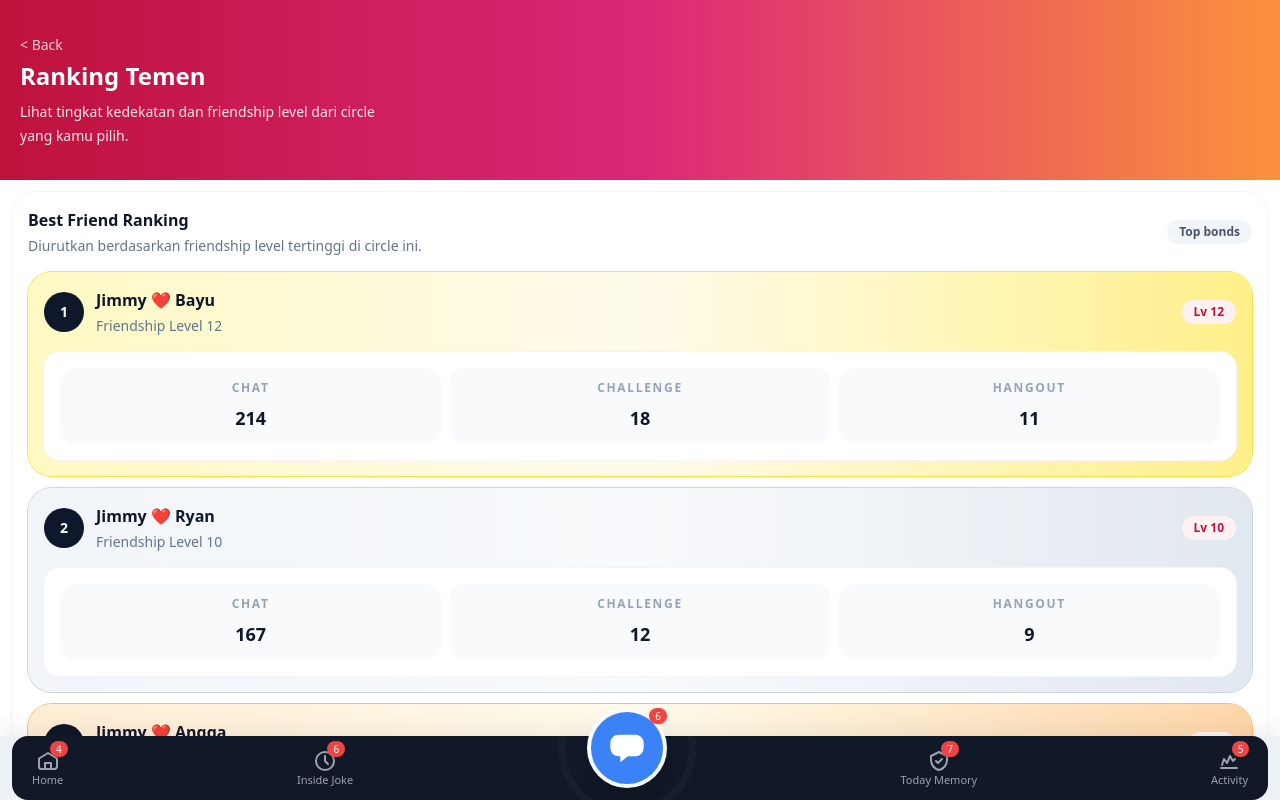
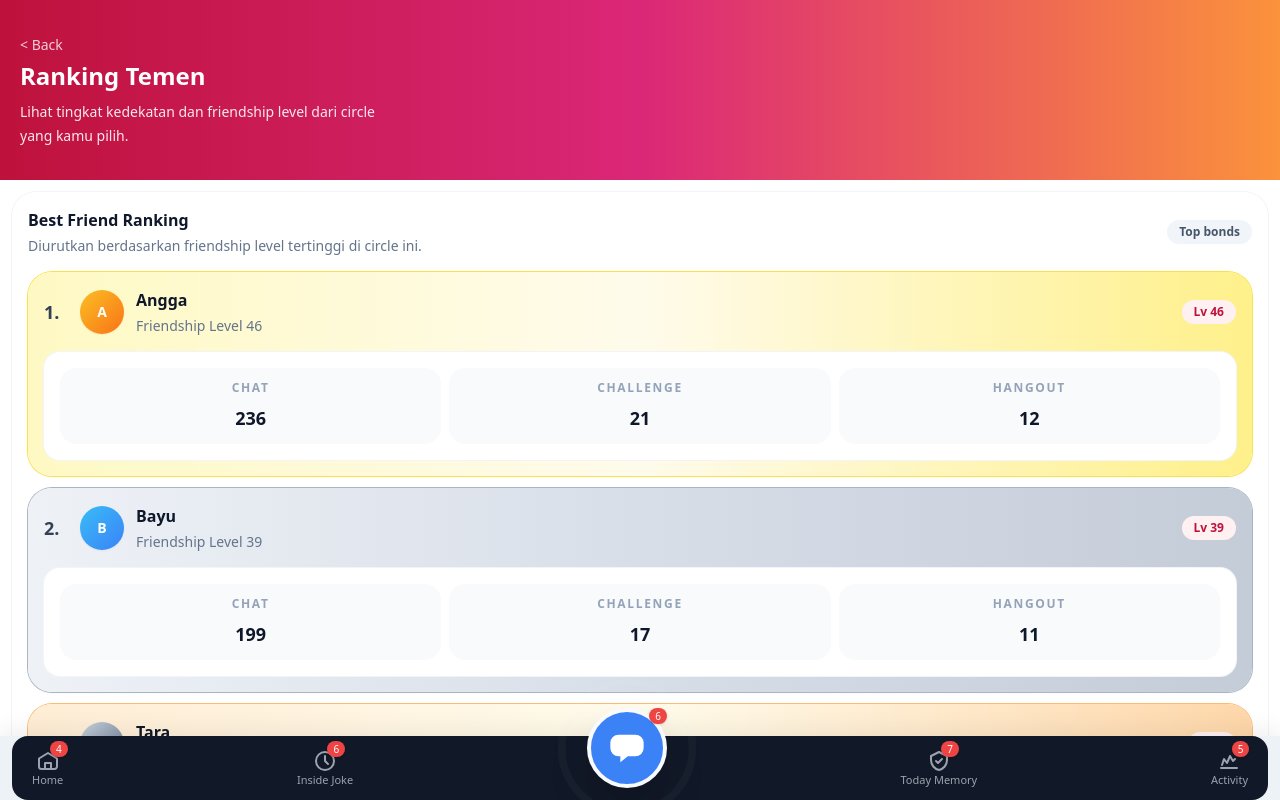
Before and after one commit to jimmytobing/JimCapasitor, a React (Vite) app: page /friend-ranking in a window 1280 px wide. Built offline with nearby package versions, Linux system fonts and the light colour scheme.

Commit message:
[Bugfix] Perbaikan warna

```diff
--- a/src/features/chat/chatData.js
+++ b/src/features/chat/chatData.js
@@ -1,14 +1,25 @@
+export const currentUser = {
+  id: 'me',
+  name: 'Gracia',
+  age: 12,
+  gender: 'wanita',
+  hobby: ['menyanyi', 'dance'],
+  avatar: 'G',
+  avatarTone: 'from-pink-400 to-rose-500',
+}
+
 export const chatThreads = [
   {
     id: 'bayu',
     name: 'Bayu',
+    gender: 'pria',
     avatar: 'B',
     avatarTone: 'from-sky-400 to-blue-500',
     preview: 'Gas main nanti malam? Joshua juga kayaknya join.',
     time: '21:14',
     circles: ['best-friend', 'school-friend', 'game-friend'],
     messages: [
-      { id: 1, from: 'Bayu', text: 'Jim, nanti malam jadi online kan?', time: '20:11' },
+      { id: 1, from: 'Bayu', text: 'Gracia, nanti malam jadi online kan?', time: '20:11' },
       { id: 2, from: 'me', text: 'Jadi. Abis makan dulu bentar.', time: '20:12' },
       { id: 3, from: 'Bayu', text: 'Oke. Aku udah kabarin Joshua juga.', time: '20:13' },
       { id: 4, from: 'me', text: 'Main apa? Mobile Legend lagi?', time: '20:14' },
@@ -24,6 +35,7 @@ export const chatThreads = [
   {
     id: 'angga',
     name: 'Angga',
+    gender: 'pria',
     avatar: 'A',
     avatarTone: 'from-amber-400 to-orange-500',
     preview: 'Besok nongkrong jadi di cafe yang kemarin?',
@@ -46,6 +58,7 @@ export const chatThreads = [
   {
     id: 'vina',
     name: 'Vina',
+    gender: 'wanita',
     avatar: 'V',
     avatarTone: 'from-fuchsia-400 to-pink-500',
     preview: 'Aku masih ngakak sama kejadian Bayu tadi.',
@@ -68,6 +81,7 @@ export const chatThreads = [
   {
     id: 'joshua',
     name: 'Joshua',
+    gender: 'pria',
     avatar: 'J',
     avatarTone: 'from-orange-400 to-amber-500',
     preview: '',
@@ -79,6 +93,7 @@ export const chatThreads = [
   {
     id: 'fikri',
     name: 'Fikri',
+    gender: 'pria',
     avatar: 'F',
     avatarTone: 'from-violet-400 to-fuchsia-500',
     preview: '',
@@ -90,6 +105,7 @@ export const chatThreads = [
   {
     id: 'nanda',
     name: 'Nanda',
+    gender: 'wanita',
     avatar: 'N',
     avatarTone: 'from-cyan-400 to-blue-500',
     preview: '',
@@ -101,6 +117,7 @@ export const chatThreads = [
   {
     id: 'ryan',
     name: 'Ryan',
+    gender: 'pria',
     avatar: 'R',
     avatarTone: 'from-emerald-400 to-teal-500',
     preview: '',
@@ -112,6 +129,7 @@ export const chatThreads = [
   {
     id: 'graciella',
     name: 'Graciella',
+    gender: 'wanita',
     avatar: 'G',
     avatarTone: 'from-pink-400 to-rose-500',
     preview: '',
@@ -123,6 +141,7 @@ export const chatThreads = [
   {
     id: 'dina',
     name: 'Dina',
+    gender: 'wanita',
     avatar: 'D',
     avatarTone: 'from-slate-500 to-slate-700',
     preview: '',
@@ -134,6 +153,7 @@ export const chatThreads = [
   {
     id: 'caca',
     name: 'Caca',
+    gender: 'wanita',
     avatar: 'C',
     avatarTone: 'from-rose-400 to-pink-500',
     preview: '',
@@ -145,6 +165,7 @@ export const chatThreads = [
   {
     id: 'rafi',
     name: 'Rafi',
+    gender: 'pria',
     avatar: 'R',
     avatarTone: 'from-lime-400 to-emerald-500',
     preview: '',
@@ -156,6 +177,7 @@ export const chatThreads = [
   {
     id: 'dion',
     name: 'Dion',
+    gender: 'pria',
     avatar: 'D',
     avatarTone: 'from-indigo-400 to-blue-500',
     preview: '',
@@ -167,6 +189,7 @@ export const chatThreads = [
   {
     id: 'fitri',
     name: 'Fitri',
+    gender: 'wanita',
     avatar: 'F',
     avatarTone: 'from-fuchsia-400 to-pink-500',
     preview: '',
@@ -178,6 +201,7 @@ export const chatThreads = [
   {
     id: 'lola',
     name: 'Lola',
+    gender: 'wanita',
     avatar: 'L',
     avatarTone: 'from-orange-400 to-amber-500',
     preview: '',
@@ -189,6 +213,7 @@ export const chatThreads = [
   {
     id: 'zaki',
     name: 'Zaki',
+    gender: 'pria',
     avatar: 'Z',
     avatarTone: 'from-sky-400 to-cyan-500',
     preview: '',
@@ -200,6 +225,7 @@ export const chatThreads = [
   {
     id: 'putri',
     name: 'Putri',
+    gender: 'wanita',
     avatar: 'P',
     avatarTone: 'from-purple-400 to-violet-500',
     preview: '',
@@ -211,6 +237,7 @@ export const chatThreads = [
   {
     id: 'yusuf',
     name: 'Yusuf',
+    gender: 'pria',
     avatar: 'Y',
     avatarTone: 'from-teal-400 to-emerald-500',
     preview: '',
@@ -222,6 +249,7 @@ export const chatThreads = [
   {
     id: 'kevin',
     name: 'Kevin',
+    gender: 'pria',
     avatar: 'K',
     avatarTone: 'from-violet-400 to-indigo-500',
     preview: '',
@@ -233,6 +261,7 @@ export const chatThreads = [
   {
     id: 'salma',
     name: 'Salma',
+    gender: 'wanita',
     avatar: 'S',
     avatarTone: 'from-pink-400 to-rose-500',
     preview: '',
@@ -244,6 +273,7 @@ export const chatThreads = [
   {
     id: 'bimo-best',
     name: 'Bimo',
+    gender: 'pria',
     avatar: 'B',
     avatarTone: 'from-slate-300 to-slate-500',
     preview: '',
@@ -255,6 +285,7 @@ export const chatThreads = [
   {
     id: 'tara-best',
     name: 'Tara',
+    gender: 'wanita',
     avatar: 'T',
     avatarTone: 'from-slate-300 to-slate-500',
     preview: '',
@@ -266,6 +297,7 @@ export const chatThreads = [
   {
     id: 'mira-school',
     name: 'Mira',
+    gender: 'wanita',
     avatar: 'M',
     avatarTone: 'from-slate-300 to-slate-500',
     preview: '',
@@ -277,6 +309,7 @@ export const chatThreads = [
   {
     id: 'tono-school',
     name: 'Tono',
+    gender: 'pria',
     avatar: 'T',
     avatarTone: 'from-slate-300 to-slate-500',
     preview: '',
@@ -288,6 +321,7 @@ export const chatThreads = [
   {
     id: 'raka-game',
     name: 'Raka',
+    gender: 'pria',
     avatar: 'R',
     avatarTone: 'from-slate-300 to-slate-500',
     preview: '',
@@ -299,6 +333,7 @@ export const chatThreads = [
   {
     id: 'nisa-game',
     name: 'Nisa',
+    gender: 'wanita',
     avatar: 'N',
     avatarTone: 'from-slate-300 to-slate-500',
     preview: '',
@@ -310,6 +345,7 @@ export const chatThreads = [
   {
     id: 'leo-secret',
     name: 'Leo',
+    gender: 'pria',
     avatar: 'L',
     avatarTone: 'from-slate-300 to-slate-500',
     preview: '',
@@ -321,6 +357,7 @@ export const chatThreads = [
   {
     id: 'maya-secret',
     name: 'Maya',
+    gender: 'wanita',
     avatar: 'M',
     avatarTone: 'from-slate-300 to-slate-500',
     preview: '',
--- a/src/features/daily/DailyPage.jsx
+++ b/src/features/daily/DailyPage.jsx
@@ -10,9 +10,9 @@ const moodOptions = [
 ]
 
 const friendsSeed = [
-  { name: 'Joshua', moodId: 'ngantuk' },
-  { name: 'Bayu', moodId: 'happy' },
-  { name: 'Angga', moodId: 'bad-mood' },
+  { name: 'Joshua', gender: 'pria', moodId: 'ngantuk' },
+  { name: 'Bayu', gender: 'pria', moodId: 'happy' },
+  { name: 'Angga', gender: 'pria', moodId: 'bad-mood' },
 ]
 
 export default function DailyPage({ showToast }) {
--- a/src/features/friend-radar/FriendRadarPage.jsx
+++ b/src/features/friend-radar/FriendRadarPage.jsx
@@ -4,6 +4,7 @@ import BottomStickyNav from '../../shared/components/BottomStickyNav.jsx'
 const nearbyFriends = [
   {
     name: 'Joshua',
+    gender: 'pria',
     place: '0.4 km dari kamu',
     area: 'Lagi di cafe Sudirman',
     avatar: 'J',
@@ -11,6 +12,7 @@ const nearbyFriends = [
   },
   {
     name: 'Bayu',
+    gender: 'pria',
     place: '0.9 km dari kamu',
     area: 'Dekat kampus barat',
     avatar: 'B',
@@ -18,6 +20,7 @@ const nearbyFriends = [
   },
   {
     name: 'Angga',
+    gender: 'pria',
     place: '1.3 km dari kamu',
     area: 'Main di taman kota',
     avatar: 'A',
@@ -28,6 +31,7 @@ const nearbyFriends = [
 const onlineFriends = [
   {
     name: 'Ryan',
+    gender: 'pria',
     activity: 'Online 2 menit lalu',
     status: 'Sedang buka chat',
     avatar: 'R',
@@ -35,6 +39,7 @@ const onlineFriends = [
   },
   {
     name: 'Vina',
+    gender: 'wanita',
     activity: 'Online sekarang',
     status: 'Baru update story',
     avatar: 'V',
@@ -42,6 +47,7 @@ const onlineFriends = [
   },
   {
     name: 'Graciella',
+    gender: 'wanita',
     activity: 'Online 5 menit lalu',
     status: 'Lagi cek circle',
     avatar: 'G',
--- a/src/features/friend-ranking/FriendRankingPage.jsx
+++ b/src/features/friend-ranking/FriendRankingPage.jsx
@@ -1,70 +1,67 @@
 import { useMemo } from 'react'
 import { useNavigate, useSearchParams } from 'react-router-dom'
 import BottomStickyNav from '../../shared/components/BottomStickyNav.jsx'
-
-const rankingByCircle = {
-  'best-friend': {
-    title: 'Best Friend Ranking',
-    friends: [
-      { name: 'Bayu', level: 12, chat: 214, challenge: 18, hangout: 11 },
-      { name: 'Ryan', level: 10, chat: 167, challenge: 12, hangout: 9 },
-      { name: 'Angga', level: 9, chat: 149, challenge: 10, hangout: 8 },
-      { name: 'Joshua', level: 8, chat: 132, challenge: 9, hangout: 7 },
-    ],
-  },
-  'school-friend': {
-    title: 'School Friend Ranking',
-    friends: [
-      { name: 'Nanda', level: 8, chat: 121, challenge: 9, hangout: 6 },
-      { name: 'Caca', level: 7, chat: 116, challenge: 8, hangout: 5 },
-      { name: 'Rafi', level: 6, chat: 104, challenge: 6, hangout: 5 },
-      { name: 'Dion', level: 6, chat: 96, challenge: 5, hangout: 4 },
-      { name: 'Fitri', level: 5, chat: 91, challenge: 5, hangout: 4 },
-      { name: 'Lola', level: 5, chat: 88, challenge: 4, hangout: 4 },
-      { name: 'Zaki', level: 5, chat: 82, challenge: 4, hangout: 3 },
-      { name: 'Putri', level: 4, chat: 76, challenge: 4, hangout: 3 },
-      { name: 'Yusuf', level: 4, chat: 72, challenge: 3, hangout: 3 },
-      { name: 'Joshua', level: 4, chat: 70, challenge: 3, hangout: 2 },
-      { name: 'Bayu', level: 3, chat: 64, challenge: 2, hangout: 2 },
-      { name: 'Angga', level: 3, chat: 58, challenge: 2, hangout: 2 },
-    ],
-  },
-  'game-friend': {
-    title: 'Game Friend Ranking',
-    friends: [
-      { name: 'Fikri', level: 11, chat: 172, challenge: 20, hangout: 6 },
-      { name: 'Joshua', level: 9, chat: 151, challenge: 16, hangout: 5 },
-      { name: 'Graciella', level: 7, chat: 118, challenge: 11, hangout: 4 },
-      { name: 'Salma', level: 6, chat: 101, challenge: 9, hangout: 4 },
-      { name: 'Kevin', level: 5, chat: 86, challenge: 7, hangout: 3 },
-      { name: 'Bayu', level: 5, chat: 82, challenge: 7, hangout: 3 },
-    ],
-  },
-  'secret-circle': {
-    title: 'Secret Circle Ranking',
-    friends: [
-      { name: 'Vina', level: 9, chat: 133, challenge: 8, hangout: 5 },
-      { name: 'Ryan', level: 8, chat: 117, challenge: 7, hangout: 4 },
-      { name: 'Dina', level: 7, chat: 104, challenge: 6, hangout: 4 },
-    ],
-  },
-}
+import { chatThreads, circleTitles } from '../chat/chatData.js'
 
 const podiumStyles = {
   0: 'bg-gradient-to-r from-yellow-100 via-amber-50 to-yellow-200 ring-yellow-300',
-  1: 'bg-gradient-to-r from-slate-100 via-slate-50 to-slate-200 ring-slate-300',
+  1: 'bg-gradient-to-r from-[#eef2f7] via-[#d8dee8] to-[#c4ccd8] ring-[#aab4c3]',
   2: 'bg-gradient-to-r from-orange-100 via-amber-50 to-orange-200 ring-orange-300',
 }
+
+const avatarTones = [
+  'from-orange-400 to-amber-500',
+  'from-sky-400 to-cyan-500',
+  'from-pink-400 to-rose-500',
+  'from-violet-400 to-purple-500',
+  'from-emerald-400 to-teal-500',
+  'from-fuchsia-400 to-pink-500',
+]
 
 export default function FriendRankingPage({ showToast }) {
   const navigate = useNavigate()
   const [searchParams] = useSearchParams()
   const circleId = searchParams.get('circle') || 'best-friend'
-  const data = useMemo(
-    () => rankingByCircle[circleId] ?? rankingByCircle['best-friend'],
-    [circleId]
-  )
   const notify = typeof showToast === 'function' ? showToast : () => {}
+
+  const getAvatarTone = (name, index) => {
+    const total = name.split('').reduce((sum, char) => sum + char.charCodeAt(0), 0)
+    return avatarTones[(total + index) % avatarTones.length]
+  }
+
+  const data = useMemo(() => {
+    const activeCircleId = circleTitles[circleId] ? circleId : 'best-friend'
+    const friends = chatThreads
+      .filter((thread) => thread.circles?.includes(activeCircleId))
+      .map((thread, index) => {
+        const nameScore = thread.name
+          .split('')
+          .reduce((sum, char) => sum + char.charCodeAt(0), 0)
+        const messageCount = thread.messages.length
+        const chat = messageCount > 0 ? messageCount * 18 + (nameScore % 40) : 8 + (nameScore % 18)
+        const challenge = Math.max(1, Math.round(chat / 12) + (index % 3))
+        const hangout = Math.max(1, Math.round(challenge / 2) + (nameScore % 3))
+        const level = Math.max(2, Math.round(chat / 18) + challenge + hangout)
+
+        return {
+          ...thread,
+          chat,
+          challenge,
+          hangout,
+          level,
+        }
+      })
+      .sort((left, right) => {
+        if (right.level !== left.level) return right.level - left.level
+        if (right.chat !== left.chat) return right.chat - left.chat
+        return left.name.localeCompare(right.name)
+      })
+
+    return {
+      title: `${circleTitles[activeCircleId]} Ranking`,
+      friends,
+    }
+  }, [circleId])
 
   return (
     <div className="h-screen overflow-y-auto bg-[#edf2f7] hide-scrollbar">
@@ -102,26 +99,31 @@ export default function FriendRankingPage({ showToast }) {
                   <button
                     key={friend.name}
                     className={`w-full rounded-3xl p-4 text-left shadow-sm ring-1 transition ${
-                      podiumStyles[index] ?? 'bg-slate-50 ring-slate-100 hover:bg-slate-100'
+                      podiumStyles[index] ?? 'bg-white ring-slate-300 hover:bg-slate-50'
                     }`}
                     onClick={() => notify(`${friend.name} Friendship Level ${friend.level}`)}
                   >
                     <div className="flex items-center justify-between gap-3">
                       <div className="flex items-center gap-3">
-                        <div className="flex h-10 w-10 items-center justify-center rounded-full bg-slate-900 text-sm font-semibold text-white">
-                          {index + 1}
+                        <p className="min-w-[1.5rem] text-lg font-bold text-slate-700">
+                          {index + 1}.
+                        </p>
+                        <div
+                          className={`flex h-11 w-11 items-center justify-center rounded-full bg-gradient-to-br ${
+                            friend.avatarTone ?? getAvatarTone(friend.name, index)
+                          } text-sm font-semibold text-white shadow-sm`}
+                        >
+                          {friend.avatar ?? friend.name.slice(0, 1)}
                         </div>
                         <div>
-                          <p className="text-base font-semibold text-slate-900">
-                            Jimmy ❤️ {friend.name}
-                          </p>
+                          <p className="text-base font-semibold text-slate-900">{friend.name}</p>
                           <p className="mt-1 text-sm text-slate-500">
                             Friendship Level {friend.level}
                           </p>
                         </div>
                       </div>
                       <span className="rounded-full bg-rose-50 px-3 py-1 text-xs font-semibold text-rose-700">
-                        Lv {friend.level}
+                        {`Lv ${friend.level}`}
                       </span>
                     </div>
 
--- a/src/features/mini-challenge/MiniChallengePage.jsx
+++ b/src/features/mini-challenge/MiniChallengePage.jsx
@@ -1,5 +1,6 @@
 import { useNavigate } from 'react-router-dom'
 import BottomStickyNav from '../../shared/components/BottomStickyNav.jsx'
+import { currentUser } from '../chat/chatData.js'
 
 const challengeItems = [
   {
@@ -26,10 +27,16 @@ const challengeItems = [
 ]
 
 const pollOptions = [
-  { name: '', votes: 32, avatar: 'J', avatarTone: 'from-amber-400 to-orange-500' },
-  { name: 'Bayu', votes: 21, avatar: 'B', avatarTone: 'from-sky-400 to-blue-500' },
-  { name: 'Angga', votes: 27, avatar: 'A', avatarTone: 'from-pink-400 to-rose-500' },
-  { name: 'Ryan', votes: 14, avatar: 'R', avatarTone: 'from-violet-400 to-fuchsia-500' },
+  {
+    name: currentUser.name,
+    gender: currentUser.gender,
+    votes: 32,
+    avatar: currentUser.avatar,
+    avatarTone: currentUser.avatarTone,
+  },
+  { name: 'Bayu', gender: 'pria', votes: 21, avatar: 'B', avatarTone: 'from-sky-400 to-blue-500' },
+  { name: 'Angga', gender: 'pria', votes: 27, avatar: 'A', avatarTone: 'from-pink-400 to-rose-500' },
+  { name: 'Ryan', gender: 'pria', votes: 14, avatar: 'R', avatarTone: 'from-violet-400 to-fuchsia-500' },
 ]
 
 export default function MiniChallengePage({ showToast }) {
--- a/src/features/today-friends/TodayFriendsPage.jsx
+++ b/src/features/today-friends/TodayFriendsPage.jsx
@@ -11,6 +11,7 @@ const feedItems = [
     people: [
       {
         name: 'Bayu',
+        gender: 'pria',
         detail: 'lagi aktif sekarang',
         handle: '@bayu',
         avatar: 'B',
@@ -18,6 +19,7 @@ const feedItems = [
       },
       {
         name: 'Nanda',
+        gender: 'wanita',
         detail: 'lagi aktif sekarang',
         handle: '@nanda',
         avatar: 'N',
@@ -25,6 +27,7 @@ const feedItems = [
       },
       {
         name: 'Rafi',
+        gender: 'pria',
         detail: 'lagi aktif sekarang',
         handle: '@rafi',
         avatar: 'R',
@@ -41,6 +44,7 @@ const feedItems = [
     people: [
       {
         name: 'Angga',
+        gender: 'pria',
         detail: 'ulang tahun hari ini',
         handle: '@angga',
         avatar: 'A',
@@ -58,15 +62,15 @@ const feedItems = [
       {
         name: 'Mobile Legend',
         players: [
-          { name: 'Joshua', handle: '@joshua', avatar: 'J', avatarTone: 'from-violet-400 to-fuchsia-500' },
-          { name: 'Fikri', handle: '@fikri', avatar: 'F', avatarTone: 'from-indigo-400 to-violet-500' },
+          { name: 'Joshua', gender: 'pria', handle: '@joshua', avatar: 'J', avatarTone: 'from-violet-400 to-fuchsia-500' },
+          { name: 'Fikri', gender: 'pria', handle: '@fikri', avatar: 'F', avatarTone: 'from-indigo-400 to-violet-500' },
         ],
       },
       {
         name: 'Roblox',
         players: [
-          { name: 'Vina', handle: '@vina', avatar: 'V', avatarTone: 'from-pink-400 to-rose-500' },
-          { name: 'Graciella', handle: '@graciella', avatar: 'G', avatarTone: 'from-cyan-400 to-blue-500' },
+          { name: 'Vina', gender: 'wanita', handle: '@vina', avatar: 'V', avatarTone: 'from-pink-400 to-rose-500' },
+          { name: 'Graciella', gender: 'wanita', handle: '@graciella', avatar: 'G', avatarTone: 'from-cyan-400 to-blue-500' },
         ],
       },
     ],
@@ -80,6 +84,7 @@ const feedItems = [
     people: [
       {
         name: 'Dina',
+        gender: 'wanita',
         detail: 'lagi sedih dan butuh teman cerita',
         handle: '@dina',
         avatar: 'D',
```
